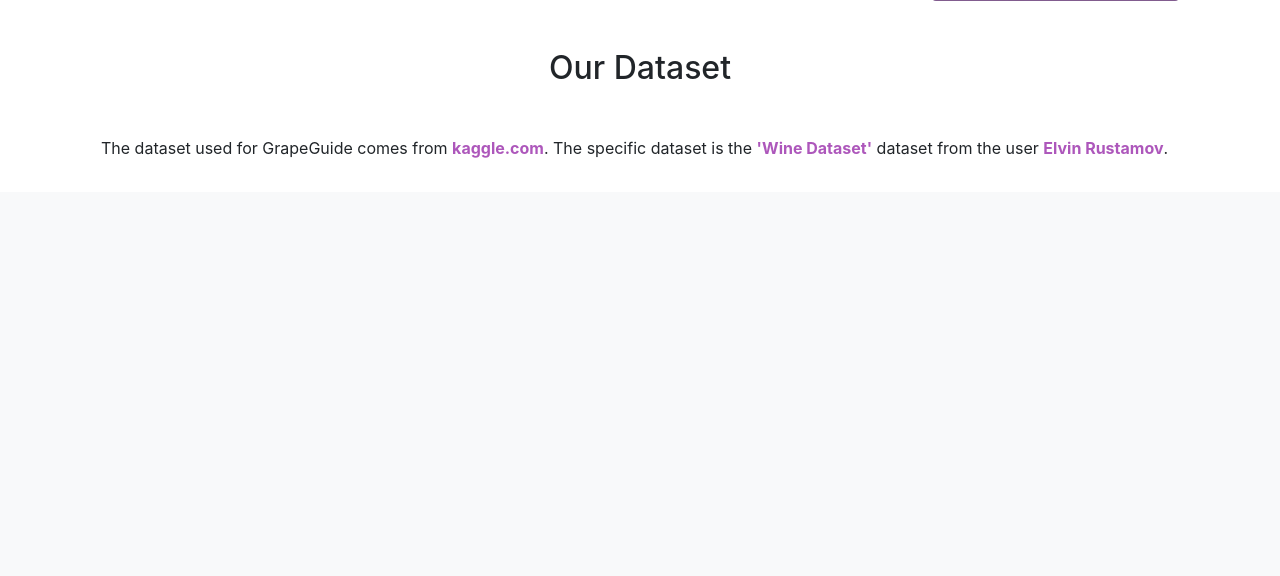
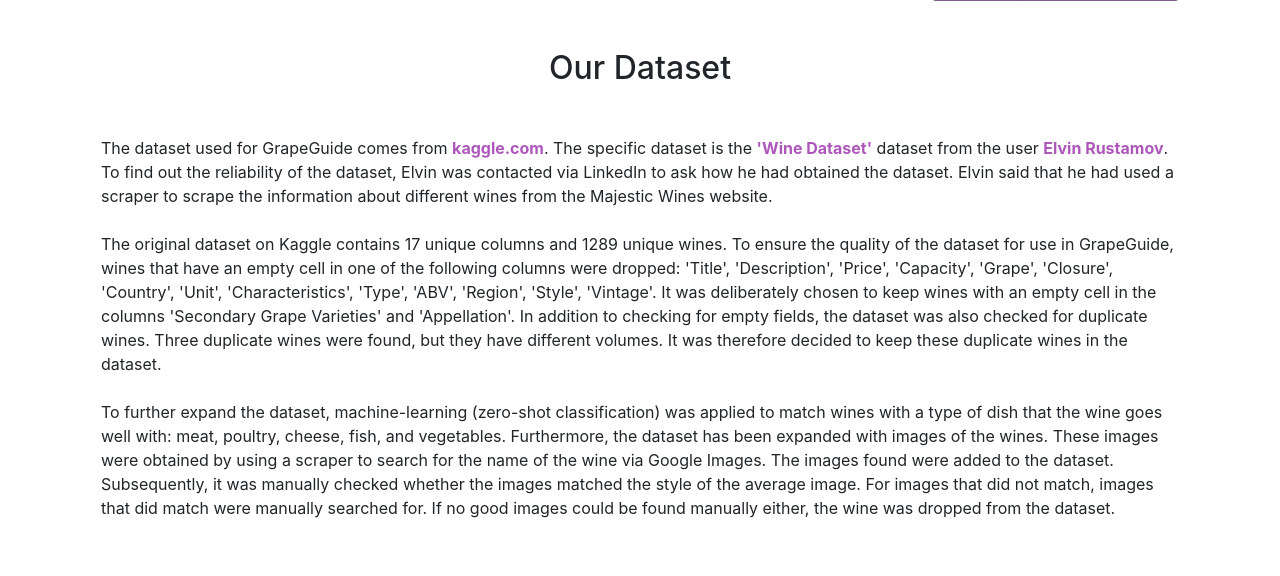
Before and after one commit to gijsoliemans/GrapeGuide, a Flask app: page /about in a window 1280 px wide. Shown: the part 2070-2646 px from the top of the page. Before the commit the page ends 2228 px from the top, so only its background shows below. Run offline with Flask 3, Linux system fonts and the light colour scheme; parts of the project's set-up code (start-up, migrations or seed data) failed here and were passed over; some libraries are stand-ins or nearby versions.

Commit message:
Update about.html

```diff
--- a/templates/about.html
+++ b/templates/about.html
@@ -81,7 +81,11 @@
     </div>
 
     <h2 class="mb-5 text-center">Our Dataset</h2>
-    <p>The dataset used for GrapeGuide comes from <a href="https://www.kaggle.com/" target="_blank" style="color: #9d36add5; font-weight: bold;">kaggle.com</a>. The specific dataset is the <a href="https://www.kaggle.com/datasets/elvinrustam/wine-dataset" target="_blank" style="color: #9d36add5; font-weight: bold;">'Wine Dataset'</a> dataset from the user <a href="https://www.kaggle.com/elvinrustam" target="_blank" style="color: #9d36add5; font-weight: bold;">Elvin Rustamov</a>.
+    <p>The dataset used for GrapeGuide comes from <a href="https://www.kaggle.com/" target="_blank" style="color: #9d36add5; font-weight: bold;">kaggle.com</a>. The specific dataset is the <a href="https://www.kaggle.com/datasets/elvinrustam/wine-dataset" target="_blank" style="color: #9d36add5; font-weight: bold;">'Wine Dataset'</a> dataset from the user <a href="https://www.kaggle.com/elvinrustam" target="_blank" style="color: #9d36add5; font-weight: bold;">Elvin Rustamov</a>. To find out the reliability of the dataset, Elvin was contacted via LinkedIn to ask how he had obtained the dataset. Elvin said that he had used a scraper to scrape the information about different wines from the Majestic Wines website. <br><br>
+
+        The original dataset on Kaggle contains 17 unique columns and 1289 unique wines. To ensure the quality of the dataset for use in GrapeGuide, wines that have an empty cell in one of the following columns were dropped: 'Title', 'Description', 'Price', 'Capacity', 'Grape', 'Closure', 'Country', 'Unit', 'Characteristics', 'Type', 'ABV', 'Region', 'Style', 'Vintage'. It was deliberately chosen to keep wines with an empty cell in the columns 'Secondary Grape Varieties' and 'Appellation'. In addition to checking for empty fields, the dataset was also checked for duplicate wines. Three duplicate wines were found, but they have different volumes. It was therefore decided to keep these duplicate wines in the dataset.<br><br>
+
+        To further expand the dataset, machine-learning (zero-shot classification) was applied to match wines with a type of dish that the wine goes well with: meat, poultry, cheese, fish, and vegetables. Furthermore, the dataset has been expanded with images of the wines. These images were obtained by using a scraper to search for the name of the wine via Google Images. The images found were added to the dataset. Subsequently, it was manually checked whether the images matched the style of the average image. For images that did not match, images that did match were manually searched for. If no good images could be found manually either, the wine was dropped from the dataset.<br><br>
     </p>
 </div>
 
```
